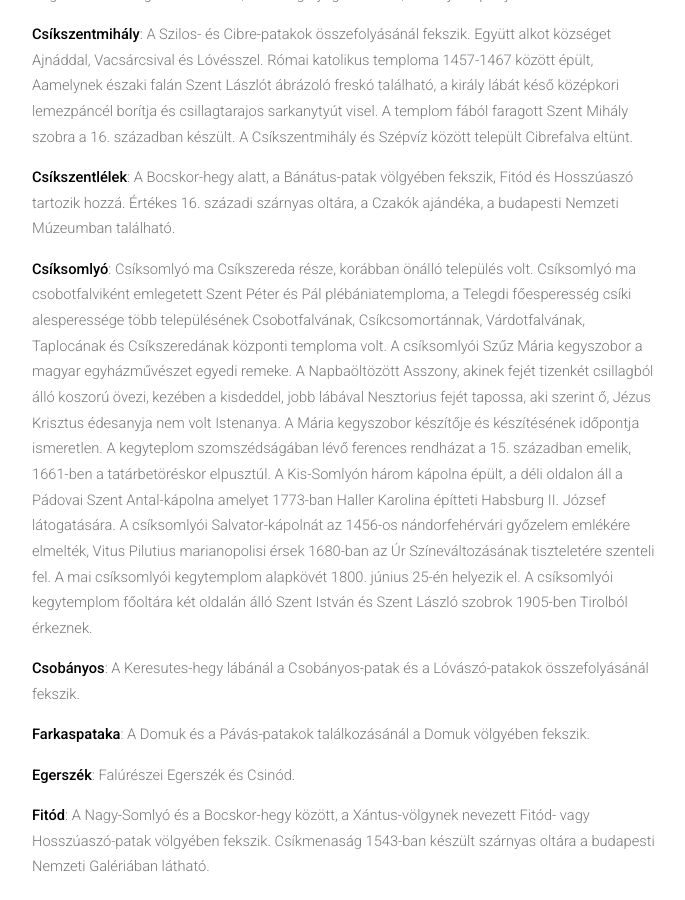
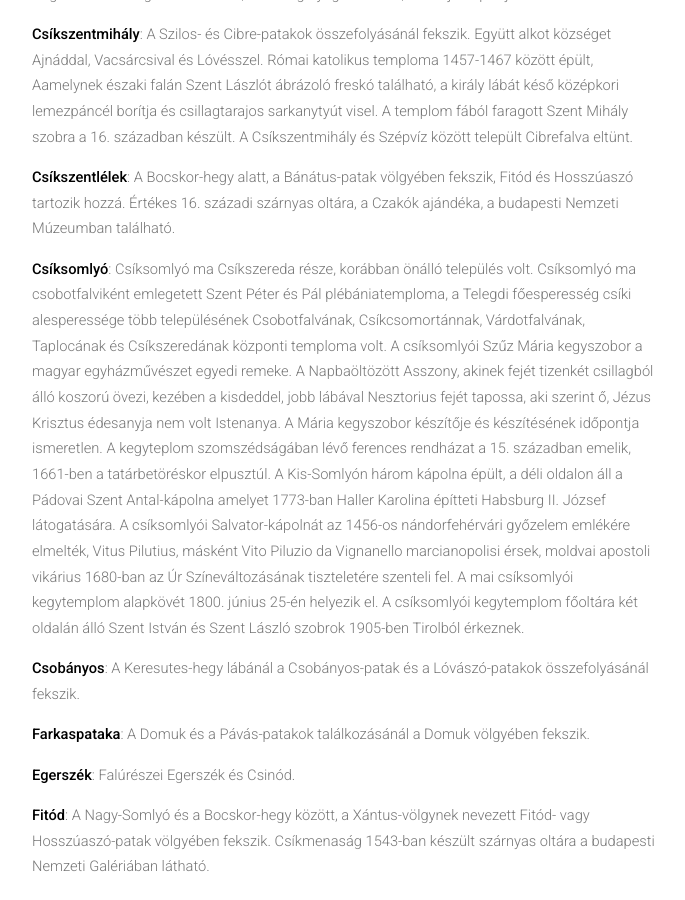
Before and after one commit to siculia/siculia.github.io, a Jekyll site: the page built from siculia-csikszek.html, in a window 1280 px wide and 900 px high, scrolled down 5374 px. Shown: the whole window, without its empty margins (128-813 px from the left). Built offline with Jekyll 4.4.1, drawn with Linux system fonts in a browser that asks for light colours; nearby versions of some CDN libraries; library files that are not in the unit come from our copies.

Commit message:
Vikárius

```diff
--- a/siculia-csikszek.html
+++ b/siculia-csikszek.html
@@ -85,7 +85,7 @@ layout: default
 							<p style="text-align: left;"><b>Csíkrákos</b>: A Középcsíki-medence északi kijáratánál, a Rákos-patak mentén települt. Göröcsfalvával, Vacsásrcsival és Madéfalvával (Amadéfalva) alkotott közös egyházközséget. A Kisboldogasszony banderiális templomot, amelyet csíllagövi jegyek díszítenek, a plébánia írattárában lévő feljegyzések szerint az 1270-80-as években építették. A Szent Fülöpnek és Szent Jakabnak szentelt Bogáti-kápolna a Közép- és Felcsíki-medence bejáratát őrző, Olt fölé magasodó dobon épült. A 12-13. században épült csíkrákosi Pogányvár menedékként szolgált. Rákosi Réti János iskolamester és kántor 1630 után itt írja meg az első Csíki énekeskönyvet. A Bogáti-fürdő a Bogáti-domb alatt, a község nyugati részén, az Olt jobb partján található.</p>
 							<p style="text-align: left;"><b>Csíkszentmihály</b>: A Szilos- és Cibre-patakok összefolyásánál fekszik. Együtt alkot községet Ajnáddal, Vacsárcsival és Lóvésszel. Római katolikus temploma 1457-1467 között épült, Aamelynek északi falán Szent Lászlót ábrázoló freskó található, a király lábát késő középkori lemezpáncél borítja és csillagtarajos sarkanytyút visel. A templom fából faragott Szent Mihály szobra a 16. században készült. A Csíkszentmihály és Szépvíz között települt Cibrefalva eltünt.</p>
 							<p style="text-align: left;"><b>Csíkszentlélek</b>: A Bocskor-hegy alatt, a Bánátus-patak völgyében fekszik, Fitód és Hosszúaszó tartozik hozzá. Értékes 16. századi szárnyas oltára, a Czakók ajándéka, a budapesti Nemzeti Múzeumban található.</p>
-							<p style="text-align: left;"><b>Csíksomlyó</b>: Csíksomlyó ma Csíkszereda része, korábban önálló település volt. Csíksomlyó ma csobotfalviként emlegetett Szent Péter és Pál plébániatemploma, a Telegdi főesperesség csíki alesperessége több településének Csobotfalvának, Csíkcsomortánnak, Várdotfalvának, Taplocának és Csíkszeredának központi temploma volt.  A csíksomlyói Szűz Mária kegyszobor a magyar egyházművészet egyedi remeke. A Napbaöltözött Asszony, akinek fejét tizenkét csillagból álló koszorú övezi, kezében a kisdeddel, jobb lábával Nesztorius fejét tapossa, aki szerint ő, Jézus Krisztus édesanyja nem volt Istenanya. A Mária kegyszobor készítője és készítésének időpontja ismeretlen.  A kegyteplom szomszédságában lévő ferences rendházat a 15. században emelik, 1661-ben a tatárbetöréskor elpusztúl. A Kis-Somlyón három kápolna épült, a déli oldalon áll a Pádovai Szent Antal-kápolna amelyet 1773-ban Haller Karolina építteti Habsburg II. József látogatására. A csíksomlyói Salvator-kápolnát az 1456-os nándorfehérvári győzelem emlékére elmelték, Vitus Pilutius marianopolisi érsek 1680-ban az Úr Színeváltozásának tiszteletére szenteli fel. A mai csíksomlyói kegytemplom alapkövét 1800. június 25-én helyezik el. A csíksomlyói kegytemplom főoltára két oldalán álló Szent István és Szent László szobrok 1905-ben Tirolból érkeznek.</p>
+							<p style="text-align: left;"><b>Csíksomlyó</b>: Csíksomlyó ma Csíkszereda része, korábban önálló település volt. Csíksomlyó ma csobotfalviként emlegetett Szent Péter és Pál plébániatemploma, a Telegdi főesperesség csíki alesperessége több településének Csobotfalvának, Csíkcsomortánnak, Várdotfalvának, Taplocának és Csíkszeredának központi temploma volt.  A csíksomlyói Szűz Mária kegyszobor a magyar egyházművészet egyedi remeke. A Napbaöltözött Asszony, akinek fejét tizenkét csillagból álló koszorú övezi, kezében a kisdeddel, jobb lábával Nesztorius fejét tapossa, aki szerint ő, Jézus Krisztus édesanyja nem volt Istenanya. A Mária kegyszobor készítője és készítésének időpontja ismeretlen.  A kegyteplom szomszédságában lévő ferences rendházat a 15. században emelik, 1661-ben a tatárbetöréskor elpusztúl. A Kis-Somlyón három kápolna épült, a déli oldalon áll a Pádovai Szent Antal-kápolna amelyet 1773-ban Haller Karolina építteti Habsburg II. József látogatására. A csíksomlyói Salvator-kápolnát az 1456-os nándorfehérvári győzelem emlékére elmelték, Vitus Pilutius, másként Vito Piluzio da Vignanello marcianopolisi érsek, moldvai apostoli vikárius 1680-ban az Úr Színeváltozásának tiszteletére szenteli fel. A mai csíksomlyói kegytemplom alapkövét 1800. június 25-én helyezik el. A csíksomlyói kegytemplom főoltára két oldalán álló Szent István és Szent László szobrok 1905-ben Tirolból érkeznek.</p>
 							<p style="text-align: left;"><b>Csobányos</b>: A Keresutes-hegy lábánál a Csobányos-patak és a Lóvászó-patakok összefolyásánál fekszik.</p>
 							<p style="text-align: left;"><b>Farkaspataka</b>: A Domuk és a Pávás-patakok találkozásánál a Domuk völgyében fekszik.</p>
 							<p style="text-align: left;"><b>Egerszék</b>: Falúrészei Egerszék és Csinód.</p>
```
